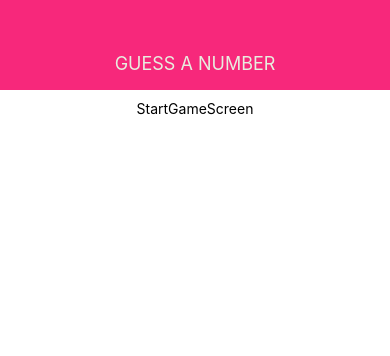
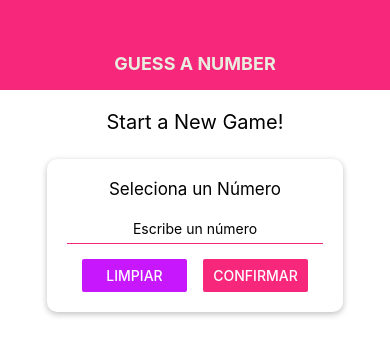
Before and after one commit to JosueRauda7/guess-number-app, a React Native app: screen / in a window 390 px wide. Shown: the top 356 px of the page. Built offline with nearby package versions, Linux system fonts and the light colour scheme.

Commit message:
Card and Input Component. Adding Form to start a game

```diff
--- /dev/null
+++ b/components/Card.js
@@ -0,0 +1,32 @@
+import React from "react";
+import { View, StyleSheet } from "react-native";
+
+const Card = (props) => {
+  return (
+    <View
+      style={{
+        ...styles.card,
+        ...props.style,
+      }}>
+      {props.children}
+    </View>
+  );
+};
+
+const styles = StyleSheet.create({
+  card: {
+    backgroundColor: "white",
+    padding: 20,
+    borderRadius: 10,
+    marginVertical: 15,
+    // iOS
+    shadowColor: "black",
+    shadowOffset: { width: 0, height: 2 },
+    shadowRadius: 6,
+    shadowOpacity: 0.26,
+    // Android
+    elevation: 5,
+  },
+});
+
+export default Card;
--- a/components/Header.js
+++ b/components/Header.js
@@ -1,5 +1,6 @@
 import React from "react";
 import { View, Text, StyleSheet } from "react-native";
+import Colors from "../constants/colors";
 
 const Header = (props) => {
   return (
@@ -14,14 +15,15 @@
     width: "100%",
     height: 90,
     paddingTop: 36,
-    backgroundColor: "#f7287b",
+    backgroundColor: Colors.primary,
     alignItems: "center",
     justifyContent: "center",
   },
   headerTitle: {
     color: "black",
     fontSize: 18,
-    color: "#E8EDDF",
+    color: Colors.whiteLight,
+    fontWeight: "bold",
   },
 });
 
--- /dev/null
+++ b/components/Input.js
@@ -0,0 +1,25 @@
+import React from "react";
+import { TextInput, StyleSheet } from "react-native";
+import Colors from "../constants/colors";
+
+const Input = (props) => {
+  return (
+    <TextInput
+      // Debe ir al inicio el {...props}
+      {...props}
+      style={{ ...styles.input, ...props.style }}
+    />
+  );
+};
+
+const styles = StyleSheet.create({
+  input: {
+    borderBottomColor: Colors.primary,
+    borderBottomWidth: 1,
+    height: 30,
+    marginVertical: 15,
+    fontSize: 14,
+  },
+});
+
+export default Input;
--- /dev/null
+++ b/constants/colors.js
@@ -0,0 +1,5 @@
+export default {
+  primary: "#f7287b",
+  accent: "#c717fc",
+  whiteLight: "#E8EDDF",
+};
--- a/screen/StartGameScreen.js
+++ b/screen/StartGameScreen.js
@@ -1,11 +1,92 @@
-import React from "react";
-import { View, StyleSheet, Text } from "react-native";
+import React, { useState } from "react";
+import {
+  View,
+  StyleSheet,
+  Text,
+  Button,
+  TouchableWithoutFeedback,
+  Keyboard,
+} from "react-native";
+import Card from "../components/Card";
+import Colors from "../constants/colors";
+import Input from "../components/Input";
 
 const StartGameScreen = (props) => {
+  const [enteredValue, setEnteredValue] = useState("");
+  const [confirmed, setConfirmed] = useState(false);
+  const [selectedNumber, setSelectedNumber] = useState();
+
+  const handleNumberInput = (inputText) => {
+    setEnteredValue(inputText.replace(/[^0-9]/g, ""));
+  };
+
+  const handleReset = () => {
+    setEnteredValue("");
+    setConfirmed(false);
+  };
+
+  const handleConfirm = () => {
+    const chosenNumber = parseInt(enteredValue);
+    if (
+      chosenNumber === NaN ||
+      chosenNumber <= 0 ||
+      chosenNumber > 99 ||
+      enteredValue.trim().length === 0
+    ) {
+      return;
+    } else {
+      setConfirmed(true);
+      setSelectedNumber(chosenNumber);
+      setEnteredValue("");
+    }
+  };
+
+  let confirmedOutput = null;
+
+  if (confirmed) {
+    confirmedOutput = <Text>Chosen Number: {selectedNumber}</Text>;
+  }
+
   return (
-    <View style={styles.screen}>
-      <Text>StartGameScreen</Text>
-    </View>
+    <TouchableWithoutFeedback
+      onPress={() => {
+        Keyboard.dismiss();
+      }}>
+      <View style={styles.screen}>
+        <Text style={styles.title}>Start a New Game!</Text>
+        <Card style={styles.inputContainer}>
+          <Text style={{ fontSize: 17 }}>Seleciona un Número</Text>
+          <Input
+            keyboardType='number-pad'
+            placeholder='Escribe un número'
+            blurOnSubmit
+            autoCorrect={false}
+            autoCapitalize='none'
+            maxLength={2}
+            style={styles.inputText}
+            onChangeText={handleNumberInput}
+            value={enteredValue}
+          />
+          <View style={styles.buttonContainer}>
+            <View style={styles.button}>
+              <Button
+                color={Colors.accent}
+                title='Limpiar'
+                onPress={handleReset}
+              />
+            </View>
+            <View style={styles.button}>
+              <Button
+                color={Colors.primary}
+                title='Confirmar'
+                onPress={handleConfirm}
+              />
+            </View>
+          </View>
+        </Card>
+        {confirmedOutput}
+      </View>
+    </TouchableWithoutFeedback>
   );
 };
 
@@ -15,6 +96,28 @@
     padding: 10,
     alignItems: "center",
   },
+  title: {
+    fontSize: 20,
+    marginVertical: 10,
+  },
+  inputContainer: {
+    width: 300,
+    maxWidth: "80%",
+    alignItems: "center",
+  },
+  inputText: {
+    width: "100%",
+    textAlign: "center",
+  },
+  buttonContainer: {
+    flexDirection: "row",
+    width: "100%",
+    justifyContent: "space-between",
+    paddingHorizontal: 15,
+  },
+  button: {
+    width: 105,
+  },
 });
 
 export default StartGameScreen;
```
